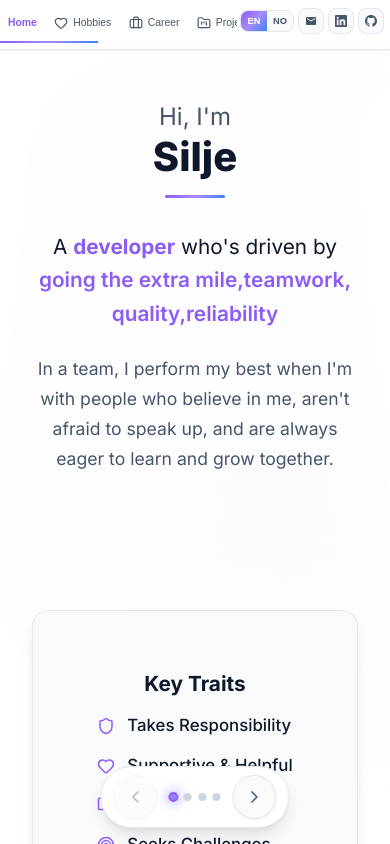
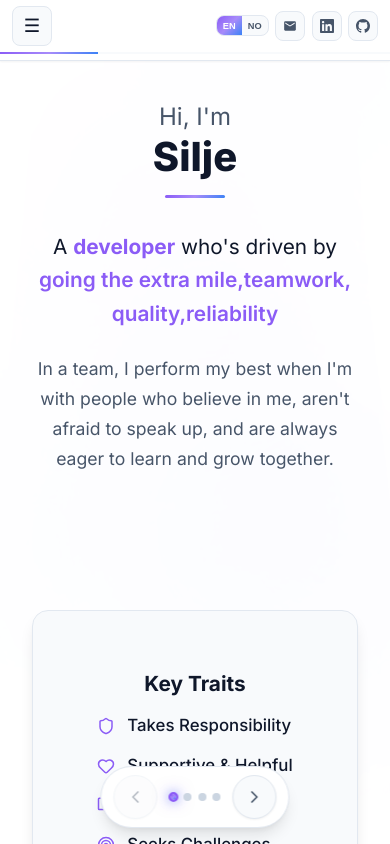
Before and after one commit to siljehtangen/portfolio, a Vue app: page / in a window 390 px wide. Built offline with nearby package versions, Linux system fonts and the light colour scheme.

Commit message:
fix: navbar

```diff
--- a/src/components/MyNavbar.vue
+++ b/src/components/MyNavbar.vue
@@ -1,6 +1,17 @@
 <template>
   <nav class="navbar" :class="{ scrolled: isScrolled }">
     <div class="navbar-container">
+      <button
+        class="menu-toggle"
+        type="button"
+        :aria-expanded="isMenuOpen"
+        aria-label="Toggle navigation menu"
+        @click="toggleMenu"
+      >
+        <span>{{ isMenuOpen ? '✕' : '☰' }}</span>
+      </button>
+
+      <div class="navbar-content" :class="{ open: isMenuOpen }">
         <div class="navbar-links">
           <button
             v-for="(section, index) in sections"
@@ -13,6 +24,7 @@
             <span class="nav-label">{{ section }}</span>
             <span class="nav-indicator"></span>
           </button>
+        </div>
       </div>
 
       <div class="navbar-social">
@@ -99,6 +111,8 @@ const emit = defineEmits<{
 }>()
 
 const isScrolled = ref(false)
+const isMenuOpen = ref(false)
+const MOBILE_BREAKPOINT = 1024
 
 const sectionIcons = [Home, Heart, Briefcase, FolderKanban]
 const { t, tm, locale } = useI18n()
@@ -110,19 +124,36 @@ function switchLanguage(nextLocale: 'en' | 'no') {
 }
 
 function goToSection(index: number) {
+  closeMenu()
   emit('goto', index)
+}
+
+function toggleMenu() {
+  isMenuOpen.value = !isMenuOpen.value
+}
+
+function closeMenu() {
+  isMenuOpen.value = false
 }
 
 function handleScroll() {
   isScrolled.value = window.scrollY > 50
 }
 
+function handleResize() {
+  if (window.innerWidth > MOBILE_BREAKPOINT) {
+    closeMenu()
+  }
+}
+
 onMounted(() => {
   window.addEventListener('scroll', handleScroll)
+  window.addEventListener('resize', handleResize)
 })
 
 onUnmounted(() => {
   window.removeEventListener('scroll', handleScroll)
+  window.removeEventListener('resize', handleResize)
 })
 </script>
 
@@ -152,8 +183,15 @@ onUnmounted(() => {
   display: flex;
   align-items: center;
   justify-content: space-between;
+  gap: 0.75rem;
+  position: relative;
+}
+
+.navbar-content {
+  display: flex;
+  align-items: center;
+  justify-content: space-between;
   gap: 2rem;
-  position: relative;
 }
 
 .navbar-links {
@@ -302,37 +340,69 @@ onUnmounted(() => {
   position: relative;
 }
 
-/* Mobile: icon-only navbar so all links fit on screen */
-@media (max-width: 768px) {
+.menu-toggle {
+  display: none;
+  width: 40px;
+  height: 40px;
+  margin-right: 0;
+  border: 1px solid var(--border-light);
+  border-radius: 8px;
+  background: var(--bg-secondary);
+  color: var(--text-primary);
+  align-items: center;
+  justify-content: center;
+  font-size: 1.15rem;
+  cursor: pointer;
+  transition: all var(--transition-normal);
+}
+
+.menu-toggle:hover {
+  border-color: var(--purple);
+  color: var(--purple);
+}
+
+@media (max-width: 1024px) {
   .navbar-container {
-    padding: 0 0.5rem 0.25rem;
-    gap: 0.35rem;
-    flex-wrap: nowrap;
+    padding: 0 0.75rem 0.45rem;
+    flex-wrap: wrap;
+    justify-content: flex-start;
+  }
+
+  .menu-toggle {
+    display: inline-flex;
+    margin-right: auto;
+  }
+
+  .navbar-content {
+    display: none;
+    width: 100%;
+    margin-top: 0.6rem;
+    padding: 0.65rem;
+    border: 1px solid var(--border-light);
+    border-radius: 12px;
+    background: var(--bg-primary);
+    box-shadow: var(--shadow-md);
+  }
+
+  .navbar-content.open {
+    display: flex;
+    flex-direction: column;
+    align-items: stretch;
+    gap: 0.75rem;
   }
 
   .navbar-links {
-    gap: 0.25rem;
-    flex-wrap: nowrap;
-    order: 1;
-    flex: 1;
-    justify-content: center;
-    min-width: 0;
-    overflow-x: auto;
-    -webkit-overflow-scrolling: touch;
-    scrollbar-width: none;
-    -ms-overflow-style: none;
-    padding: 0.25rem 0;
-  }
-
-  .navbar-links::-webkit-scrollbar {
-    display: none;
+    flex-direction: column;
+    align-items: stretch;
+    gap: 0.35rem;
+    justify-content: flex-start;
   }
 
   .navbar-social {
-    order: 2;
-    gap: 0.35rem;
-    flex-shrink: 0;
-    margin-bottom: 0.25rem;
+    gap: 0.5rem;
+    margin-bottom: 0.1rem;
+    flex-wrap: wrap;
+    margin-left: auto;
   }
 
   .language-button {
@@ -341,21 +411,61 @@ onUnmounted(() => {
   }
 
   .nav-link {
-    padding: 0.4rem 0.5rem;
-    flex-shrink: 0;
-    gap: 0.35rem;
+    padding: 0.55rem 0.65rem;
+    justify-content: flex-start;
+    width: 100%;
   }
 
   .nav-label {
-    font-size: 0.7rem;
-    white-space: nowrap;
+    font-size: 0.9rem;
   }
 
   .nav-icon {
-    margin: 0;
+    width: 18px;
+    height: 18px;
+  }
+
+  .social-link {
+    width: 34px;
+    height: 34px;
+  }
+
+  .social-icon {
     width: 16px;
     height: 16px;
-    flex-shrink: 0;
+  }
+}
+
+@media (max-width: 480px) {
+  .navbar {
+    padding: 0.4rem 0;
+  }
+
+  .navbar-content {
+    padding: 0.55rem;
+    margin-top: 0.5rem;
+  }
+
+  .nav-link {
+    padding: 0.5rem 0.6rem;
+  }
+
+  .nav-label {
+    font-size: 0.85rem;
+  }
+
+  .nav-icon {
+    width: 16px;
+    height: 16px;
+  }
+
+  .navbar-social {
+    gap: 0.4rem;
+  }
+
+  .language-button {
+    padding: 0.3rem 0.38rem;
+    font-size: 0.58rem;
   }
 
   .social-link {
@@ -368,52 +478,4 @@ onUnmounted(() => {
     height: 14px;
   }
 }
-
-@media (max-width: 480px) {
-  .navbar {
-    padding: 0.4rem 0;
-  }
-
-  .navbar-container {
-    padding: 0 0.35rem 0.2rem;
-    gap: 0.2rem;
-  }
-
-  .navbar-links {
-    gap: 0.2rem;
-  }
-
-  .nav-link {
-    padding: 0.35rem 0.45rem;
-    gap: 0.3rem;
-  }
-
-  .nav-label {
-    font-size: 0.65rem;
-  }
-
-  .nav-icon {
-    width: 14px;
-    height: 14px;
-  }
-
-  .navbar-social {
-    gap: 0.25rem;
-  }
-
-  .language-button {
-    padding: 0.3rem 0.4rem;
-    font-size: 0.58rem;
-  }
-
-  .social-link {
-    width: 26px;
-    height: 26px;
-  }
-
-  .social-icon {
-    width: 12px;
-    height: 12px;
-  }
-}
 </style>
```
Lines whose indentation alone changed are shown as unchanged.
